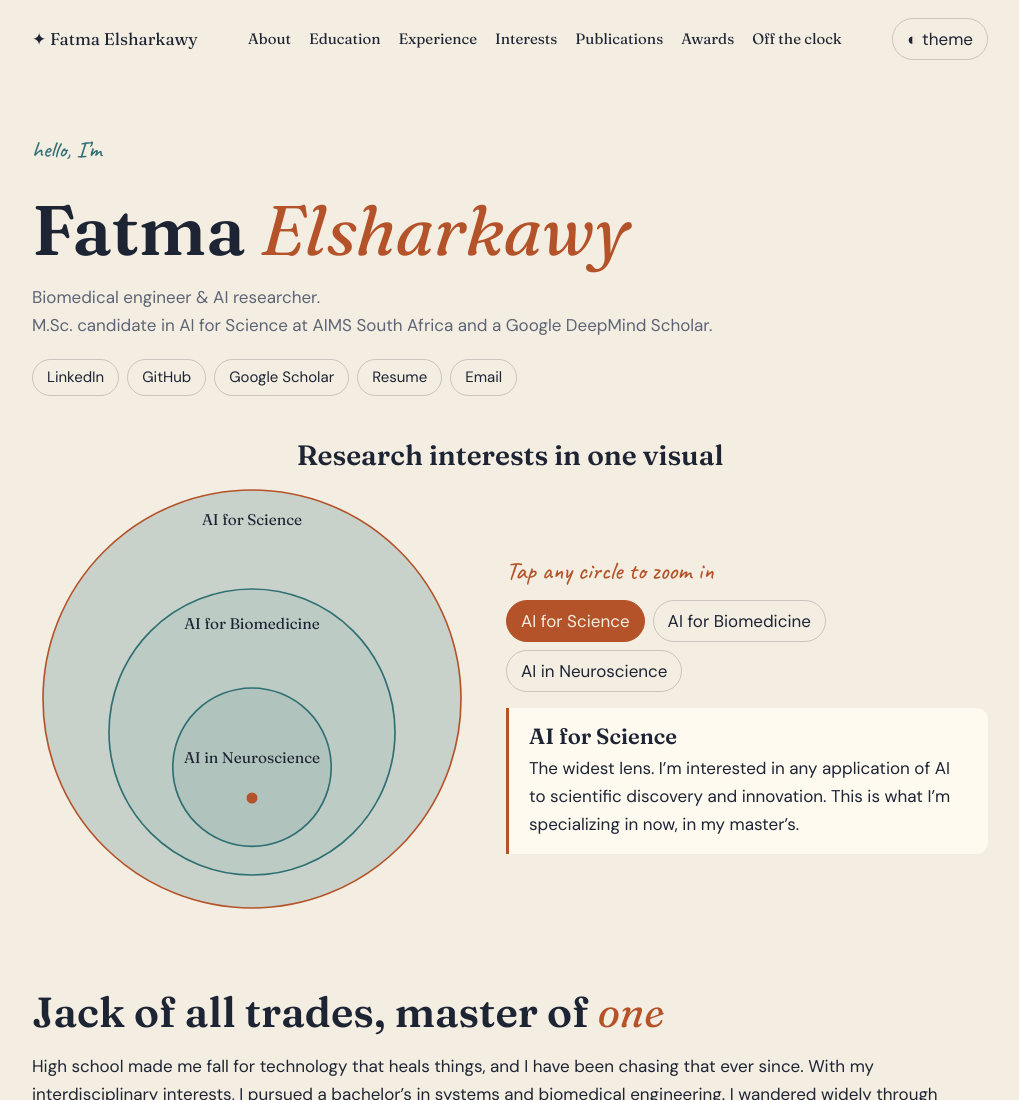
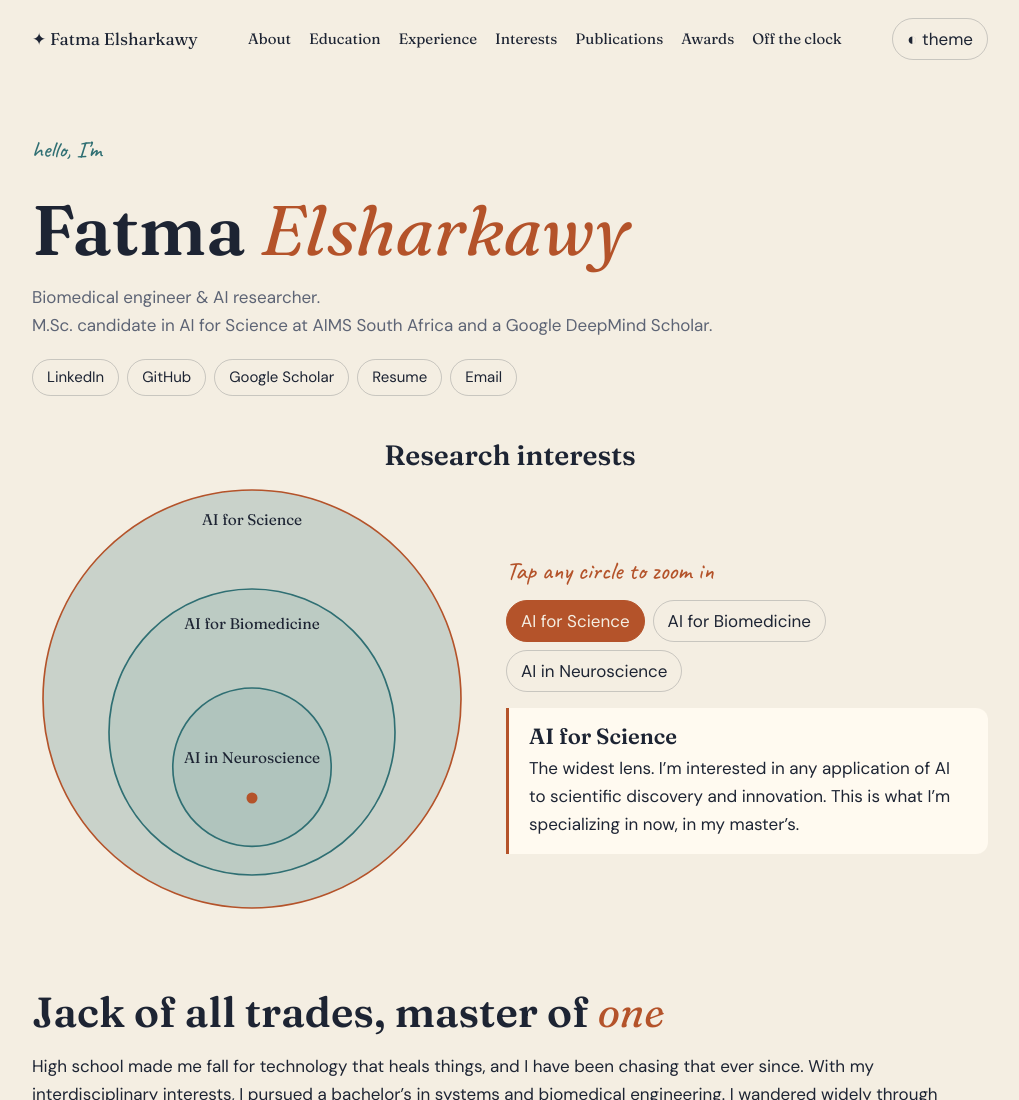
Before and after one commit to FatmaElsharkawy/FatmaElsharkawy.github.io, a plain HTML site: page index.html in a window 1280 px wide. Shown: the top 1100 px of the page, without its empty margins (130-1149 px from the left). Drawn offline with Linux system fonts and the light colour scheme.

Commit message:
Update research interests heading in index.html

```diff
--- a/index.html
+++ b/index.html
@@ -87,7 +87,7 @@ footer{text-align:center;padding:70px 22px 50px;color:var(--muted)}footer h2{col
 <div class="chips"><a href="https://linkedin.com/in/fatma-s-elsharkawy">LinkedIn</a><a href="https://github.com/FatmaElsharkawy">GitHub</a><a href="https://scholar.google.com/citations?hl=en&amp;user=Dou9azwAAAAJ">Google Scholar</a><a href="Fatma_Elsharkawy_Resume.pdf">Resume</a><a href="mailto:fatmaselsharkawy@gmail.com">Email</a></div>
 </div>
 <div class="vis">
-<h3 class="vt">Research interests in one visual</h3>
+<h3 class="vt">Research interests</h3>
 <div class="vgrid"><svg id="rings" class="pulse" viewBox="0 0 400 400" role="group" aria-label="Three concentric research interests">
 <circle class="r" id="r0" cx="200" cy="200" r="190" tabindex="0"/><circle class="r" id="r1" cx="200" cy="230" r="130" tabindex="0"/><circle class="r" id="r2" cx="200" cy="262" r="72" tabindex="0"/>
 <text x="200" y="42">AI for Science</text><text x="200" y="136">AI for Biomedicine</text><text x="200" y="258">AI in Neuroscience</text>
```
